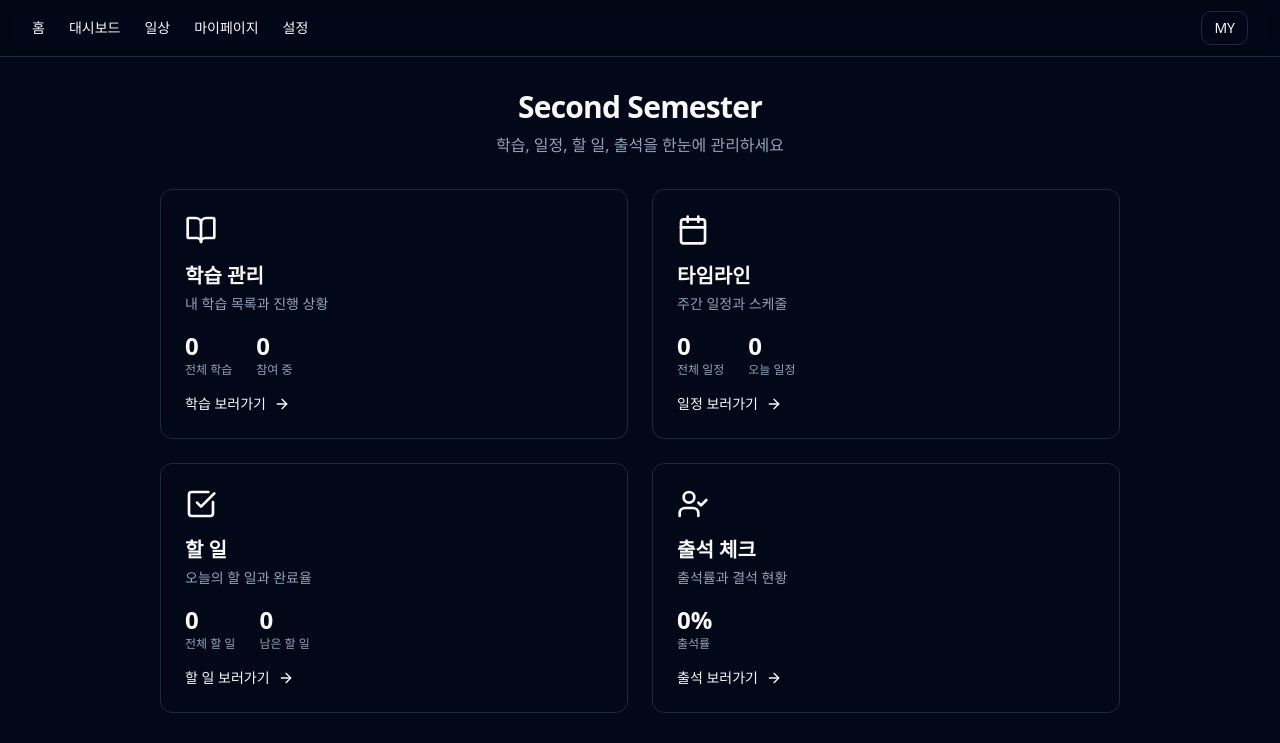
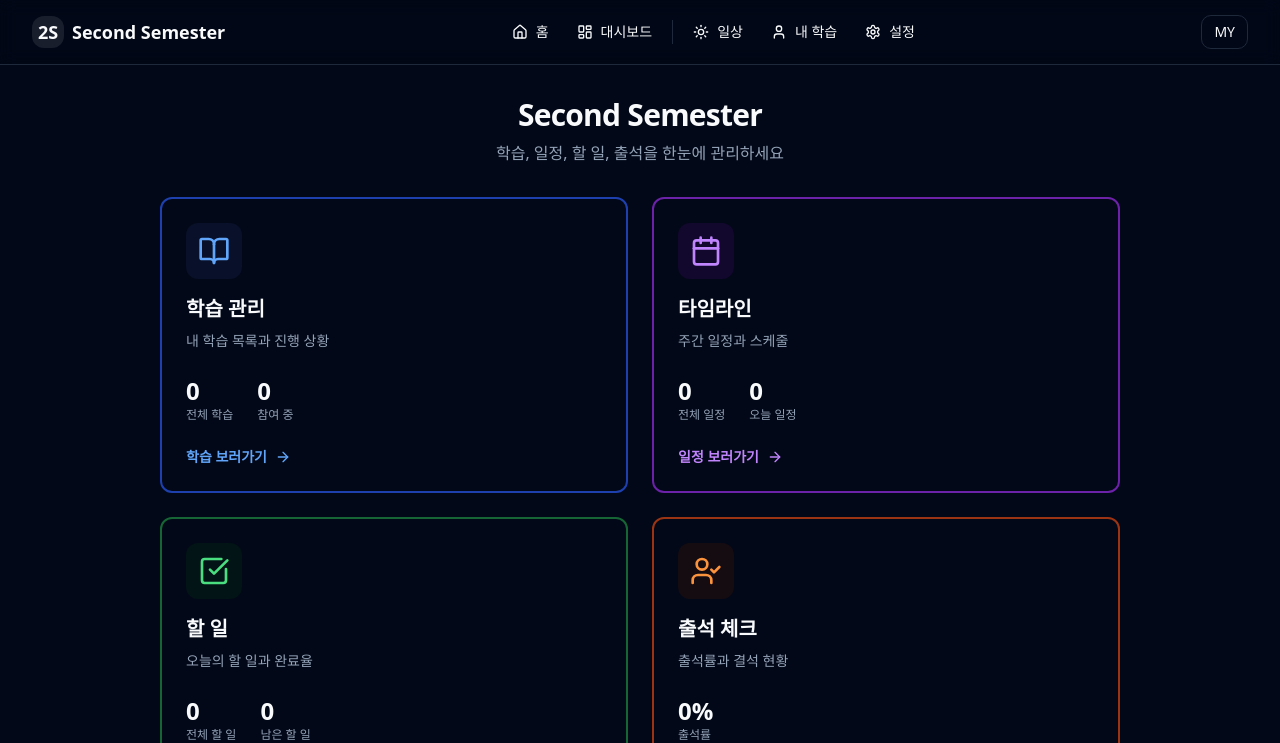
Before and after one commit to Byeong-Gwan/second-semester, a Next.js app: page / in a window 1280 px wide. Shown: the top 743 px of the page. Built offline with nearby package versions, Linux system fonts and the light colour scheme.

Commit message:
feat: error 페이지 추가, 디자인, 간단한 수정작업

```diff
--- a/app/layout.tsx
+++ b/app/layout.tsx
@@ -3,10 +3,39 @@ import { ReactNode } from "react";
 import { Providers } from "@/components/providers";
 import Link from "next/link";
 import { HeaderNavSwitch } from "@/components/HeaderNavSwitch";
+import { Home, LayoutDashboard, Sun, User, Settings } from "lucide-react";
 
 export const metadata = {
-  title: "Second Semester",
-  description: "Virtual semester study planner",
+  title: {
+    default: "Second Semester - 학습 관리 플래너",
+    template: "%s | Second Semester"
+  },
+  description: "학습, 할 일, 출석, 일정을 한 곳에서 관리하는 스마트 학습 플래너. 진행률 추적, 통계 분석, 실시간 날씨와 뉴스까지.",
+  keywords: ["학습 관리", "플래너", "할 일 관리", "출석 체크", "학습 진행률", "스터디 플래너", "대시보드"],
+  authors: [{ name: "Second Semester Team" }],
+  creator: "Second Semester",
+  publisher: "Second Semester",
+  robots: {
+    index: true,
+    follow: true,
+    googleBot: {
+      index: true,
+      follow: true,
+    },
+  },
+  openGraph: {
+    type: "website",
+    locale: "ko_KR",
+    url: "https://second-semester.vercel.app",
+    title: "Second Semester - 학습 관리 플래너",
+    description: "학습, 할 일, 출석, 일정을 한 곳에서 관리하는 스마트 학습 플래너",
+    siteName: "Second Semester",
+  },
+  twitter: {
+    card: "summary_large_image",
+    title: "Second Semester - 학습 관리 플래너",
+    description: "학습, 할 일, 출석, 일정을 한 곳에서 관리하는 스마트 학습 플래너",
+  },
   viewport: {
     width: "device-width",
     initialScale: 1,
@@ -26,25 +55,62 @@ export default function RootLayout({ children }: { children: ReactNode }) {
         <Providers>
           <div className="min-h-dvh flex flex-col">
             {/* header */}
-            <header className="border-b bg-background/80 backdrop-blur supports-[backdrop-filter]:bg-background/60">
-              <div className="container h-14 flex items-center justify-between">
-                <nav className="flex items-center gap-6">
-                  <Link href="/" className="text-sm font-medium hover:text-primary transition-colors">
-                    홈
+            <header className="sticky top-0 z-50 border-b bg-background/95 backdrop-blur supports-[backdrop-filter]:bg-background/60">
+              <div className="container h-16 flex items-center justify-between">
+                {/* Logo */}
+                <Link href="/" className="flex items-center gap-2 font-bold text-lg hover:text-primary transition-colors">
+                  <div className="h-8 w-8 rounded-lg bg-primary/10 flex items-center justify-center">
+                    <span className="text-primary font-bold">2S</span>
+                  </div>
+                  <span className="hidden sm:inline">Second Semester</span>
+                </Link>
+
+                {/* Main Navigation */}
+                <nav className="flex items-center gap-1">
+                  {/* Primary Actions */}
+                  <Link
+                    href="/"
+                    className="flex items-center gap-2 px-3 py-2 rounded-md text-sm font-medium hover:bg-accent hover:text-primary transition-colors"
+                  >
+                    <Home className="h-4 w-4" />
+                    <span className="hidden md:inline">홈</span>
                   </Link>
-                  <Link href="/dashboard" className="text-sm font-medium hover:text-primary transition-colors">
-                    대시보드
+                  <Link
+                    href="/dashboard"
+                    className="flex items-center gap-2 px-3 py-2 rounded-md text-sm font-medium hover:bg-accent hover:text-primary transition-colors"
+                  >
+                    <LayoutDashboard className="h-4 w-4" />
+                    <span className="hidden md:inline">대시보드</span>
                   </Link>
-                  <Link href="/weather" className="text-sm font-medium hover:text-primary transition-colors">
-                    일상
+
+                  {/* Divider */}
+                  <div className="h-6 w-px bg-border mx-1" />
+
+                  {/* Secondary Actions */}
+                  <Link
+                    href="/weather"
+                    className="flex items-center gap-2 px-3 py-2 rounded-md text-sm font-medium hover:bg-accent hover:text-primary transition-colors"
+                  >
+                    <Sun className="h-4 w-4" />
+                    <span className="hidden md:inline">일상</span>
                   </Link>
-                  <Link href="/mypage" className="text-sm font-medium hover:text-primary transition-colors">
-                    마이페이지
+                  <Link
+                    href="/mypage"
+                    className="flex items-center gap-2 px-3 py-2 rounded-md text-sm font-medium hover:bg-accent hover:text-primary transition-colors"
+                  >
+                    <User className="h-4 w-4" />
+                    <span className="hidden md:inline">내 학습</span>
                   </Link>
-                  <Link href="/mypage/settings" className="text-sm font-medium hover:text-primary transition-colors">
-                    설정
+                  <Link
+                    href="/mypage/settings"
+                    className="flex items-center gap-2 px-3 py-2 rounded-md text-sm font-medium hover:bg-accent hover:text-primary transition-colors"
+                  >
+                    <Settings className="h-4 w-4" />
+                    <span className="hidden lg:inline">설정</span>
                   </Link>
                 </nav>
+
+                {/* Theme Toggle */}
                 <HeaderNavSwitch />
               </div>
             </header>
@@ -59,8 +125,8 @@ export default function RootLayout({ children }: { children: ReactNode }) {
             {/* footer */}
             <footer className="border-t">
               <div className="container h-14 flex items-center justify-between text-sm text-muted-foreground">
-                <span> {new Date().getFullYear()} Second Semester</span>
-                <span>v0.4.0</span>
+                <span>© {new Date().getFullYear()} Second Semester</span>
+                <span>v0.5.0</span>
               </div>
             </footer>
             {/* // footer */}
--- /dev/null
+++ b/app/loading.tsx
@@ -0,0 +1,26 @@
+export default function Loading() {
+  return (
+    <div className="container max-w-6xl py-8">
+      <div className="animate-pulse space-y-8">
+        {/* Header skeleton */}
+        <div className="space-y-2">
+          <div className="h-10 bg-muted rounded-lg w-64" />
+          <div className="h-6 bg-muted rounded-lg w-48" />
+        </div>
+
+        {/* Cards skeleton */}
+        <div className="grid gap-4 md:grid-cols-3">
+          <div className="h-40 bg-muted rounded-lg" />
+          <div className="h-40 bg-muted rounded-lg" />
+          <div className="h-40 bg-muted rounded-lg" />
+        </div>
+
+        {/* Content skeleton */}
+        <div className="space-y-4">
+          <div className="h-64 bg-muted rounded-lg" />
+          <div className="h-64 bg-muted rounded-lg" />
+        </div>
+      </div>
+    </div>
+  )
+}
--- /dev/null
+++ b/app/manifest.ts
@@ -0,0 +1,43 @@
+import { MetadataRoute } from 'next'
+
+export default function manifest(): MetadataRoute.Manifest {
+  return {
+    name: 'Second Semester - 학습 관리 플래너',
+    short_name: 'Second Semester',
+    description: '학습, 할 일, 출석, 일정을 한 곳에서 관리하는 스마트 학습 플래너',
+    start_url: '/',
+    display: 'standalone',
+    background_color: '#ffffff',
+    theme_color: '#000000',
+    orientation: 'portrait',
+    icons: [
+      {
+        src: '/icon-192.png',
+        sizes: '192x192',
+        type: 'image/png',
+        purpose: 'maskable'
+      },
+      {
+        src: '/icon-512.png',
+        sizes: '512x512',
+        type: 'image/png',
+        purpose: 'maskable'
+      },
+      {
+        src: '/icon-192.png',
+        sizes: '192x192',
+        type: 'image/png',
+        purpose: 'any'
+      },
+      {
+        src: '/icon-512.png',
+        sizes: '512x512',
+        type: 'image/png',
+        purpose: 'any'
+      }
+    ],
+    categories: ['education', 'productivity', 'lifestyle'],
+    lang: 'ko',
+    dir: 'ltr'
+  }
+}
--- a/app/page.tsx
+++ b/app/page.tsx
@@ -149,19 +149,64 @@ function DashboardCard({
   action: string;
   onClick: () => void;
 }) {
+  // 각 카드별 색상 테마
+  const getCardTheme = () => {
+    switch (title) {
+      case "학습 관리":
+        return {
+          border: "border-blue-200 dark:border-blue-800 hover:border-blue-300",
+          bg: "hover:bg-blue-50/50 dark:hover:bg-blue-950/20",
+          icon: "text-blue-600 dark:text-blue-400 bg-blue-50 dark:bg-blue-950/30",
+          text: "text-blue-600 dark:text-blue-400"
+        };
+      case "타임라인":
+        return {
+          border: "border-purple-200 dark:border-purple-800 hover:border-purple-300",
+          bg: "hover:bg-purple-50/50 dark:hover:bg-purple-950/20",
+          icon: "text-purple-600 dark:text-purple-400 bg-purple-50 dark:bg-purple-950/30",
+          text: "text-purple-600 dark:text-purple-400"
+        };
+      case "할 일":
+        return {
+          border: "border-green-200 dark:border-green-800 hover:border-green-300",
+          bg: "hover:bg-green-50/50 dark:hover:bg-green-950/20",
+          icon: "text-green-600 dark:text-green-400 bg-green-50 dark:bg-green-950/30",
+          text: "text-green-600 dark:text-green-400"
+        };
+      case "출석 체크":
+        return {
+          border: "border-orange-200 dark:border-orange-800 hover:border-orange-300",
+          bg: "hover:bg-orange-50/50 dark:hover:bg-orange-950/20",
+          icon: "text-orange-600 dark:text-orange-400 bg-orange-50 dark:bg-orange-950/30",
+          text: "text-orange-600 dark:text-orange-400"
+        };
+      default:
+        return {
+          border: "border-border",
+          bg: "hover:bg-accent/50",
+          icon: "text-primary",
+          text: "text-primary"
+        };
+    }
+  };
+
+  const theme = getCardTheme();
+
   return (
     <div
       onClick={onClick}
-      className="group rounded-lg border p-6 bg-card hover:bg-accent/50 cursor-pointer transition-all hover:shadow-md"
+      className={`group rounded-xl border-2 p-6 bg-card cursor-pointer transition-all hover:shadow-lg ${theme.border} ${theme.bg}`}
     >
       <div className="flex items-start justify-between mb-4">
-        <div className="text-primary">{icon}</div>
+        <div className={`p-3 rounded-lg ${theme.icon}`}>
+          {icon}
+        </div>
       </div>
 
-      <h3 className="text-xl font-semibold mb-1">{title}</h3>
-      <p className="text-sm text-muted-foreground mb-4">{description}</p>
+      <h3 className="text-xl font-bold mb-2">{title}</h3>
+      <p className="text-sm text-muted-foreground mb-6">{description}</p>
 
-      <div className="flex gap-6 mb-4">
+      <div className="flex gap-6 mb-6">
         {stats.map((stat, i) => (
           <div key={i}>
             <div className="text-2xl font-bold">{stat.value}</div>
@@ -170,7 +215,7 @@ function DashboardCard({
         ))}
       </div>
 
-      <div className="flex items-center gap-2 text-sm text-primary font-medium group-hover:gap-3 transition-all">
+      <div className={`flex items-center gap-2 text-sm font-semibold group-hover:gap-3 transition-all ${theme.text}`}>
         {action}
         <ArrowRight className="h-4 w-4" />
       </div>
--- /dev/null
+++ b/app/sitemap.ts
@@ -0,0 +1,56 @@
+import { MetadataRoute } from 'next'
+
+export default function sitemap(): MetadataRoute.Sitemap {
+  const baseUrl = 'https://second-semester.vercel.app'
+
+  return [
+    {
+      url: baseUrl,
+      lastModified: new Date(),
+      changeFrequency: 'daily',
+      priority: 1,
+    },
+    {
+      url: `${baseUrl}/dashboard`,
+      lastModified: new Date(),
+      changeFrequency: 'daily',
+      priority: 0.9,
+    },
+    {
+      url: `${baseUrl}/mypage`,
+      lastModified: new Date(),
+      changeFrequency: 'daily',
+      priority: 0.8,
+    },
+    {
+      url: `${baseUrl}/mypage/todos`,
+      lastModified: new Date(),
+      changeFrequency: 'daily',
+      priority: 0.8,
+    },
+    {
+      url: `${baseUrl}/mypage/timeline`,
+      lastModified: new Date(),
+      changeFrequency: 'daily',
+      priority: 0.8,
+    },
+    {
+      url: `${baseUrl}/mypage/attendance`,
+      lastModified: new Date(),
+      changeFrequency: 'daily',
+      priority: 0.8,
+    },
+    {
+      url: `${baseUrl}/weather`,
+      lastModified: new Date(),
+      changeFrequency: 'hourly',
+      priority: 0.7,
+    },
+    {
+      url: `${baseUrl}/mypage/settings`,
+      lastModified: new Date(),
+      changeFrequency: 'weekly',
+      priority: 0.5,
+    },
+  ]
+}
```
Also changed, not shown: app/error.tsx (added, +47 -0 lines), 1 other file (tests, documents, lock files or other folders).
